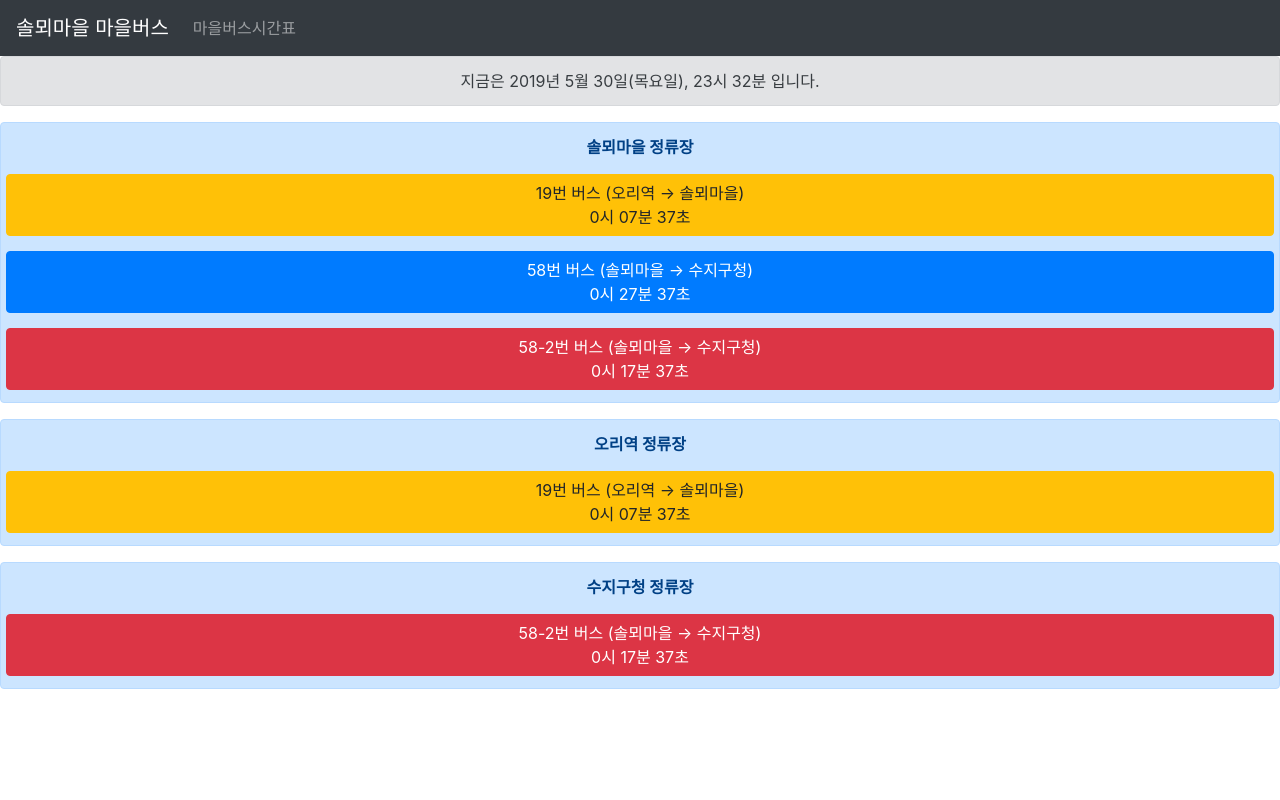
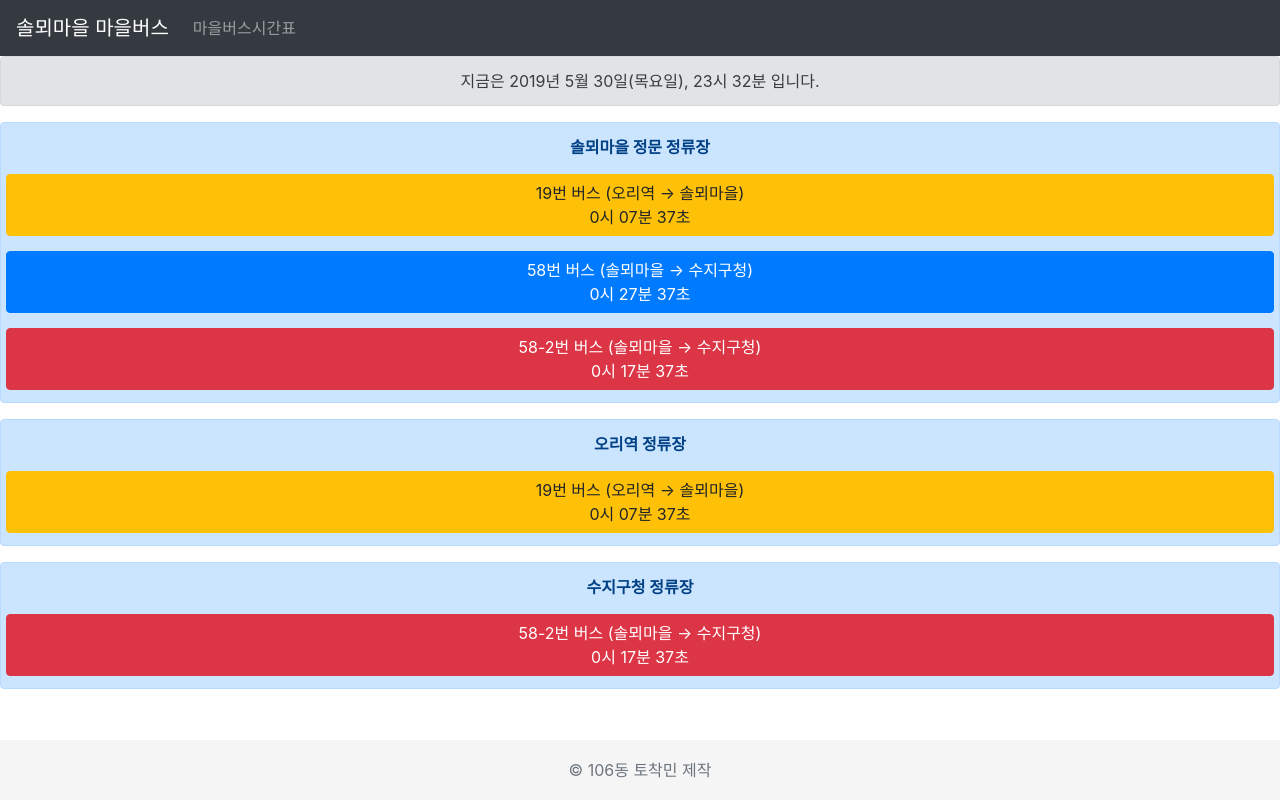
Before and after one commit to thnam91/bus-timetable, a Django app: page /nowbus/ in a window 1280 px wide. Run offline with Django 3.2, Linux system fonts and the light colour scheme; some libraries are stand-ins or nearby versions.

Commit message:
footer를 생성하고, 정류장 이름을 변경함

```diff
--- /dev/null
+++ b/bus/static/sticky-footer-navbar.css
@@ -0,0 +1,37 @@
+/* Sticky footer styles
+-------------------------------------------------- */
+html {
+  position: relative;
+  min-height: 100%;
+}
+body {
+  /* Margin bottom by footer height */
+  margin-bottom: 60px;
+}
+.footer {
+  position: absolute;
+  bottom: 0;
+  width: 100%;
+  /* Set the fixed height of the footer here */
+  height: 60px;
+  line-height: 60px; /* Vertically center the text there */
+  background-color: #f5f5f5;
+}
+
+
+/* Custom page CSS
+-------------------------------------------------- */
+/* Not required for template or sticky footer method. */
+
+body > .container {
+  padding: 60px 15px 0;
+}
+
+.footer > .container {
+  padding-right: 15px;
+  padding-left: 15px;
+}
+
+code {
+  font-size: 80%;
+}
--- a/bus/templates/layout.html
+++ b/bus/templates/layout.html
@@ -9,7 +9,8 @@
         <title>솔뫼마을 마을버스</title>
         <link rel="stylesheet" href="{% static "bootstrap-4.3.1/css/bootstrap.min.css" %}" />
         <link rel="shortcut icon" type="image/png" href="{% static 'bus.ico' %}"/>
-    </head>
+        <link rel="canonical" href="https://getbootstrap.com/docs/4.0/examples/sticky-footer-navbar/">
+        <link href="{% static "sticky-footer-navbar.css" %}" rel="stylesheet">
     <body>
         <nav class="navbar sticky-top navbar-expand navbar-dark bg-dark">
             <a class="navbar-brand" href="#">솔뫼마을 마을버스</a>
@@ -31,5 +32,13 @@
         <script src="{% static "jquery-3.4.1.min.js" %}"></script>
         {% block script %}
         {% endblock script %}
+
+
+        <footer class="footer">
+            <div class="container" align="center">
+                <span class="text-muted">&copy; 106동 토착민 제작</span>
+            </div>
+        </footer>
+
     </body>
 </html>
--- a/nowbus/templates/nowbus/index.html
+++ b/nowbus/templates/nowbus/index.html
@@ -1,12 +1,12 @@
 {% extends 'layout.html' %}
 
-{% block content %}
+    {% block content%}
     <div class="alert alert-secondary" align="center">
         {% now "지금은 Y년 F j일(l), H시 i분 입니다." %}
     </div>
 
     <div class="alert alert-primary" align="center">
-            <b>솔뫼마을 정류장</b>
+        <b>솔뫼마을 정문 정류장</b>
         <div class="row" style="margin-top:15px">
             <button type="button" class="btn btn-warning col-sm-12" style="margin-bottom:15px">19번 버스 (오리역 → 솔뫼마을)</br>{{ h19s }}시 {{ m19s }}분 {{ s19s }}초</button>
             <button type="button" class="btn btn-primary col-sm-12" style="margin-bottom:15px">58번 버스 (솔뫼마을 → 수지구청)</br>{{ h58s }}시 {{ m58s }}분 {{ s58s }}초</button>
```
Lines whose indentation alone changed are shown as unchanged.
